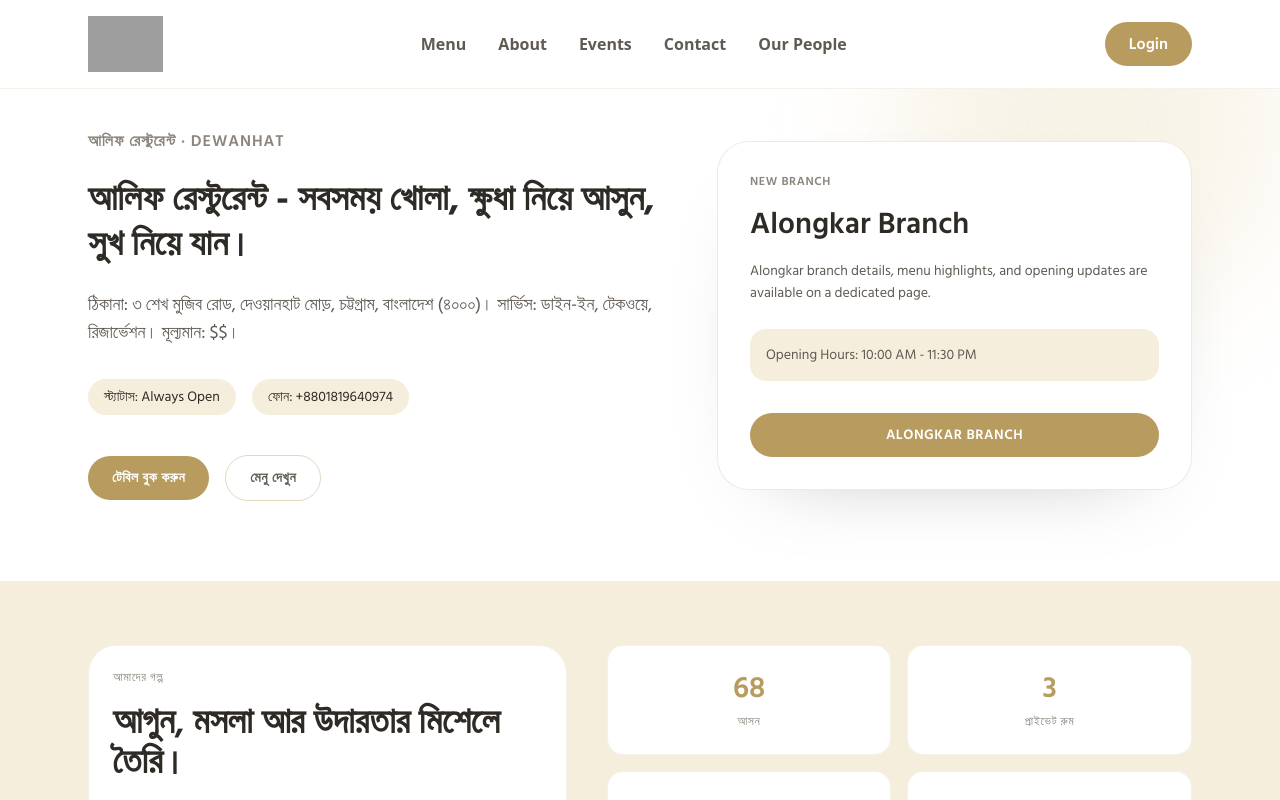
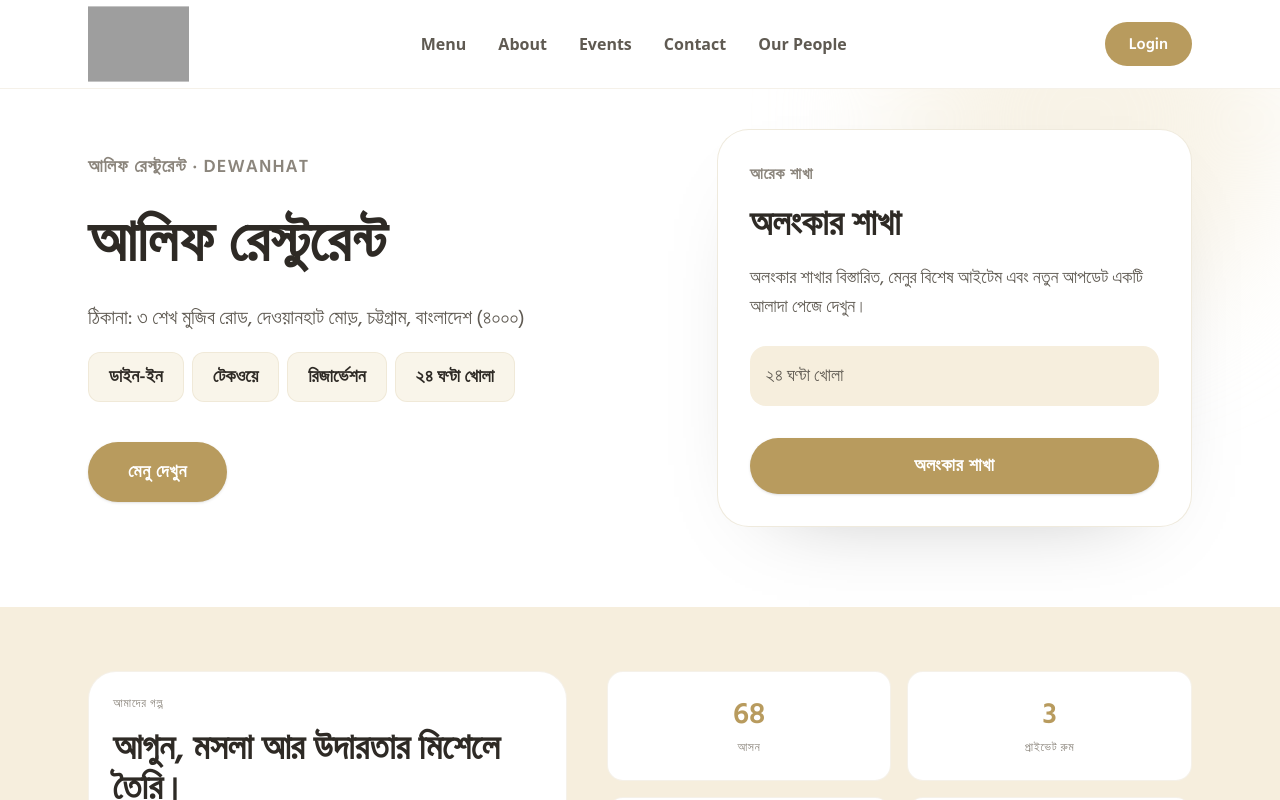
Before and after one commit to Lihan37/alif-client, a React (Vite) app: page / in a window 1280 px wide. Shown: the top 800 px of the page. Built offline with nearby package versions, Linux system fonts and the light colour scheme; no server answers; grey boxes are pictures that could not be loaded.

Commit message:
banner update

```diff
--- a/index.html
+++ b/index.html
@@ -6,7 +6,7 @@
     <link rel="preconnect" href="https://fonts.googleapis.com" />
     <link rel="preconnect" href="https://fonts.gstatic.com" crossorigin />
     <link
-      href="https://fonts.googleapis.com/css2?family=Fraunces:wght@300;500;600;700&family=Hind+Siliguri:wght@400;500;600;700&display=swap"
+      href="https://fonts.googleapis.com/css2?family=Fraunces:wght@300;500;600;700&family=Hind+Siliguri:wght@400;500;600;700&family=Noto+Sans+Bengali:wght@400;500;600;700&display=swap"
       rel="stylesheet"
     />
     <meta name="viewport" content="width=device-width, initial-scale=1.0" />
--- a/src/App.tsx
+++ b/src/App.tsx
@@ -6,73 +6,55 @@ function App() {
       <div className="absolute -top-40 right-0 h-96 w-96 rounded-full bg-brand-light/70 blur-3xl" />
       <div className="absolute -bottom-32 left-10 h-72 w-72 rounded-full bg-accent/20 blur-3xl" />
 
-      <section className="relative z-10 mx-auto grid w-full max-w-6xl items-center gap-12 px-6 pb-20 pt-10 font-bn md:grid-cols-[1.1fr_0.9fr]">
-        <div className="animate-fade-up">
-          <p
-            className="mb-6 text-sm md:text-base font-semibold uppercase tracking-[0.06em] text-text-muted animate-fade-up"
-            style={{ animationDelay: '0.05s' }}
-          >
+      <section className="animate-hero-in relative z-10 mx-auto grid w-full max-w-6xl items-center gap-10 px-4 pb-16 pt-8 font-bn sm:px-6 md:gap-12 md:pb-20 md:pt-10 md:grid-cols-[1.1fr_0.9fr]">
+        <div>
+          <p className="mb-6 text-base font-semibold uppercase tracking-[0.06em] text-text-muted md:text-lg">
             আলিফ রেস্টুরেন্ট · Dewanhat
           </p>
-          <h1
-            className="text-3xl font-bold leading-tight text-text-primary md:text-3xl lg:text-4xl animate-fade-up"
-            style={{ animationDelay: '0.15s' }}
-          >
-            আলিফ রেস্টুরেন্ট - সবসময় খোলা, ক্ষুধা নিয়ে আসুন, সুখ নিয়ে যান।
+          <h1 className="text-4xl font-bold leading-tight text-text-primary md:text-5xl lg:text-6xl">
+            আলিফ রেস্টুরেন্ট
           </h1>
-          <p
-            className="mt-6 max-w-xl text-base text-text-secondary md:text-lg animate-fade-up"
-            style={{ animationDelay: '0.25s' }}
-          >
-            ঠিকানা: ৩ শেখ মুজিব রোড, দেওয়ানহাট মোড়, চট্টগ্রাম, বাংলাদেশ (৪০০০)।
-            সার্ভিস: ডাইন-ইন, টেকওয়ে, রিজার্ভেশন। মূল্যমান: $$।
+          <p className="mt-6 max-w-xl text-base text-text-secondary md:text-xl">
+            <span className="block sm:whitespace-nowrap">
+              ঠিকানা: ৩ শেখ মুজিব রোড, দেওয়ানহাট মোড়, চট্টগ্রাম, বাংলাদেশ (৪০০০)
+            </span>
           </p>
-          <div
-            className="mt-8 flex flex-wrap items-center gap-4 text-sm text-text-secondary animate-fade-up"
-            style={{ animationDelay: '0.35s' }}
-          >
-            <span className="rounded-full bg-brand-light px-4 py-2 text-text-primary">
-              স্ট্যাটাস: Always Open
-            </span>
-            <span className="rounded-full bg-brand-light px-4 py-2 text-text-primary">
-              ফোন: +8801819640974
-            </span>
+          <div className="mt-5 flex max-w-xl flex-wrap items-center gap-2 text-base text-text-secondary">
+            {['ডাইন-ইন', 'টেকওয়ে', 'রিজার্ভেশন', '২৪ ঘণ্টা খোলা'].map((service) => (
+              <span
+                key={service}
+                className="rounded-xl border border-brand-dark/20 bg-brand-light/60 px-3 py-1.5 text-sm font-semibold text-text-primary md:px-5 md:py-2.5 md:text-lg"
+              >
+                {service}
+              </span>
+            ))}
           </div>
-          <div
-            className="mt-10 flex flex-wrap items-center gap-4 animate-fade-up"
-            style={{ animationDelay: '0.45s' }}
-          >
-            <button className="rounded-full bg-accent px-6 py-3 text-sm font-semibold uppercase tracking-[0.04em] text-text-inverse transition hover:bg-accent-hover">
-              টেবিল বুক করুন
-            </button>
+          <div className="mt-8 flex flex-wrap items-center gap-4 md:mt-10">
             <Link
               to="/menu"
-              className="rounded-full border border-accent/40 px-6 py-3 text-sm font-semibold uppercase tracking-[0.04em] text-text-secondary transition hover:border-accent hover:text-accent"
+              className="rounded-full bg-accent px-8 py-3.5 text-base font-semibold uppercase tracking-[0.04em] text-text-inverse shadow-sm transition duration-300 ease-out hover:-translate-y-0.5 hover:bg-accent-hover hover:shadow-md active:scale-[0.98] md:px-10 md:py-4 md:text-lg"
             >
               মেনু দেখুন
             </Link>
           </div>
         </div>
-        <div className="relative animate-float-in" style={{ animationDelay: '0.2s' }}>
-          <div className="rounded-[32px] border border-brand-dark/30 bg-white p-8 shadow-[0_30px_90px_-60px_rgba(0,0,0,0.35)]">
-            <p className="text-xs font-semibold uppercase tracking-[0.05em] text-text-muted">
-              New Branch
+        <div className="relative">
+          <div className="w-full rounded-[28px] border border-brand-dark/30 bg-white p-5 shadow-[0_30px_90px_-60px_rgba(0,0,0,0.35)] sm:rounded-[32px] sm:p-8">
+            <p className="text-sm font-semibold uppercase tracking-[0.05em] text-text-muted md:text-base">আরেক শাখা</p>
+            <h2 className="mt-4 text-3xl font-semibold leading-tight text-text-primary md:text-4xl">
+              অলংকার শাখা
+            </h2>
+            <p className="mt-4 text-base leading-relaxed text-text-secondary md:text-lg">
+              অলংকার শাখার বিস্তারিত, মেনুর বিশেষ আইটেম এবং নতুন আপডেট একটি আলাদা পেজে দেখুন।
             </p>
-            <h2 className="mt-4 text-2xl font-semibold leading-tight text-text-primary md:text-3xl">
-              Alongkar Branch
-            </h2>
-            <p className="mt-4 text-sm leading-relaxed text-text-secondary">
-              Alongkar branch details, menu highlights, and opening updates are available on a dedicated
-              page.
-            </p>
-            <div className="mt-6 rounded-2xl bg-surface-section px-4 py-4 text-sm text-text-secondary">
-              Opening Hours: 10:00 AM - 11:30 PM
+            <div className="mt-6 rounded-2xl bg-surface-section px-4 py-4 text-base text-text-secondary md:text-lg">
+              ২৪ ঘণ্টা খোলা
             </div>
             <Link
               to="/alongkar-branch"
-              className="mt-8 inline-flex w-full items-center justify-center rounded-full bg-accent px-6 py-3 text-sm font-semibold uppercase tracking-[0.04em] text-text-inverse transition hover:bg-accent-hover"
+              className="mt-8 inline-flex w-full items-center justify-center rounded-full bg-accent px-6 py-3.5 text-base font-semibold uppercase tracking-[0.04em] text-text-inverse shadow-sm transition duration-300 ease-out hover:-translate-y-0.5 hover:bg-accent-hover hover:shadow-md active:scale-[0.98] md:text-lg"
             >
-              Alongkar Branch
+              অলংকার শাখা
             </Link>
           </div>
         </div>
--- a/src/index.css
+++ b/src/index.css
@@ -40,6 +40,37 @@
     }
   }
 
+  @keyframes hero-in {
+    from {
+      opacity: 0;
+      transform: translateY(28px) scale(0.99);
+    }
+    to {
+      opacity: 1;
+      transform: translateY(0) scale(1);
+    }
+  }
+
+  @keyframes gentle-float {
+    0%,
+    100% {
+      transform: translateY(0);
+    }
+    50% {
+      transform: translateY(-8px);
+    }
+  }
+
+  @keyframes soft-glow {
+    0%,
+    100% {
+      box-shadow: 0 4px 12px -6px rgba(0, 0, 0, 0.28);
+    }
+    50% {
+      box-shadow: 0 14px 28px -14px rgba(183, 153, 89, 0.6);
+    }
+  }
+
   .animate-fade-up {
     animation: fade-up 0.8s ease-out both;
   }
@@ -48,7 +79,38 @@
     animation: float-in 0.9s ease-out both;
   }
 
+  .animate-hero-in {
+    animation: hero-in 1.6s cubic-bezier(0.22, 1, 0.36, 1) both;
+  }
+
+  .animate-gentle-float {
+    animation: gentle-float 6s ease-in-out 1s infinite;
+  }
+
+  .animate-gentle-float-delayed {
+    animation: gentle-float 7s ease-in-out 1.4s infinite;
+  }
+
+  .animate-soft-glow {
+    animation: soft-glow 2.6s ease-in-out infinite;
+  }
+
   .font-bn {
     font-family: "Hind Siliguri", "Segoe UI", sans-serif;
   }
+
+  .font-bn-clear {
+    font-family: "Noto Sans Bengali", "Hind Siliguri", "Segoe UI", sans-serif;
+  }
 }
+
+@media (prefers-reduced-motion: reduce) {
+  .animate-hero-in,
+  .animate-gentle-float,
+  .animate-gentle-float-delayed,
+  .animate-soft-glow,
+  .animate-fade-up,
+  .animate-float-in {
+    animation: none !important;
+  }
+}
--- a/src/layout/MainLayout.tsx
+++ b/src/layout/MainLayout.tsx
@@ -74,7 +74,7 @@ const MainLayout = () => {
       <header className="sticky top-0 z-50 border-b border-brand-dark/20 bg-surface-main/90 backdrop-blur">
         <div className="mx-auto flex w-full max-w-6xl items-center justify-between px-6 py-4">
           <Link to="/" className="flex items-center gap-3" onClick={closeMobileMenu}>
-            <img src={NAV_LOGO_URL} alt="Alif logo" className="h-14 w-auto" />
+            <img src={NAV_LOGO_URL} alt="Alif logo" className="h-14 w-auto origin-left scale-[1.35]" />
           </Link>
 
           <nav className="hidden items-center gap-8 text-base font-sans font-semibold tracking-normal text-text-secondary md:flex">
@@ -141,7 +141,7 @@ const MainLayout = () => {
         </div>
 
         {isMobileMenuOpen && (
-          <div className="fixed inset-0 z-[100] bg-black/35 px-5 py-6 md:hidden" onClick={closeMobileMenu}>
+          <div className="fixed inset-0 z-100 bg-black/35 px-5 py-6 md:hidden" onClick={closeMobileMenu}>
             <div
               className="mx-auto mt-16 w-full max-w-sm rounded-2xl border border-brand-dark/20 bg-white p-4 shadow-[0_25px_70px_-35px_rgba(0,0,0,0.65)]"
               onClick={(event) => event.stopPropagation()}
```
Also changed, not shown: src/pages/Menu/Menu.tsx (+12 -4 lines).
